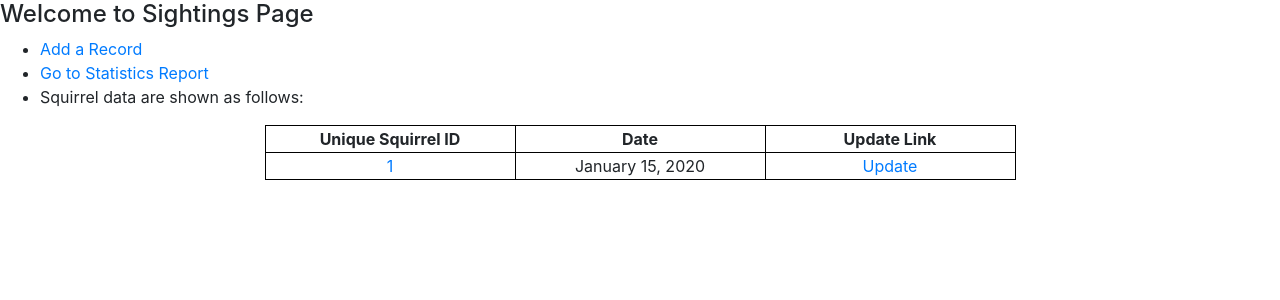
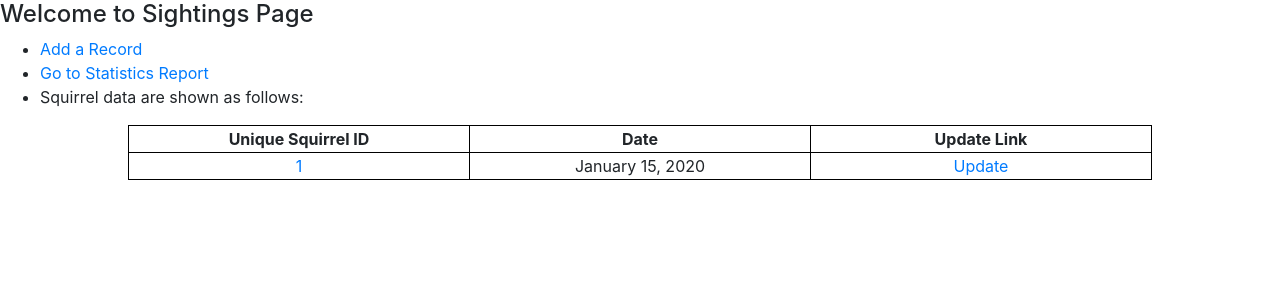
Before and after one commit to Zongqian167/Squirrel-Tracker-a-visulization-web-application-of-tracking-squirrels, a Django app: template sightings/templates/sightings/sightings.html in a window 1280 px wide. Shown: the top 300 px of the page. Run offline with Django 3.2, Linux system fonts and the light colour scheme; the template is opened without the code that fills it: most values are stand-ins (such as "Sample title", 1, 10 or a date in 2020); some libraries are stand-ins or nearby versions.

Commit message:
finish final sightings layout

```diff
--- a/sightings/templates/sightings/add.html
+++ b/sightings/templates/sightings/add.html
@@ -21,7 +21,7 @@
 
 
 	  <ul>
-   	    <li><a href="/sightings/">Go to Sightings Page</a></li>
+   	    <li><a href="/sightings/">Back to Sightings Page</a></li>
 	  </ul>
 
 	  <form action="." method="post">
--- a/sightings/templates/sightings/sightings.html
+++ b/sightings/templates/sightings/sightings.html
@@ -35,14 +35,14 @@
 		}
 
 		td,th{
-		    width:250px;
-		    text-align:center;
+		   text-align: center;
+		   width: 250px;
 		}
 	 </style>
 
 
 
-	  <table align="center" style="width:100">
+	  <table align="center" style="width:80%" rules="all" border frame="box">
 
 		<tr>
 		  <th>Unique Squirrel ID</th>
@@ -50,13 +50,13 @@
 		  <th>Update Link</th>
 		</tr>
 
-	  <tbody>{% for sighting in sightings_data %}
+		<tbody>{% for sighting in sightings_data %}
 		<tr>
 		  <td><a href="/sightings/{{sighting.unique_squirrel_id}}/">{{sighting.unique_squirrel_id}}</a></td>
 		  <td nowrap="nowrap">{{sighting.date|date:"F j, Y"}}</td>
 		  <td><a href="/sightings/{{sighting.unique_squirrel_id}}/">Update</a></td>
 		</tr>{% endfor %}
-	  </tbody>
+		</tbody>
           </table>
   </body>
 
```
